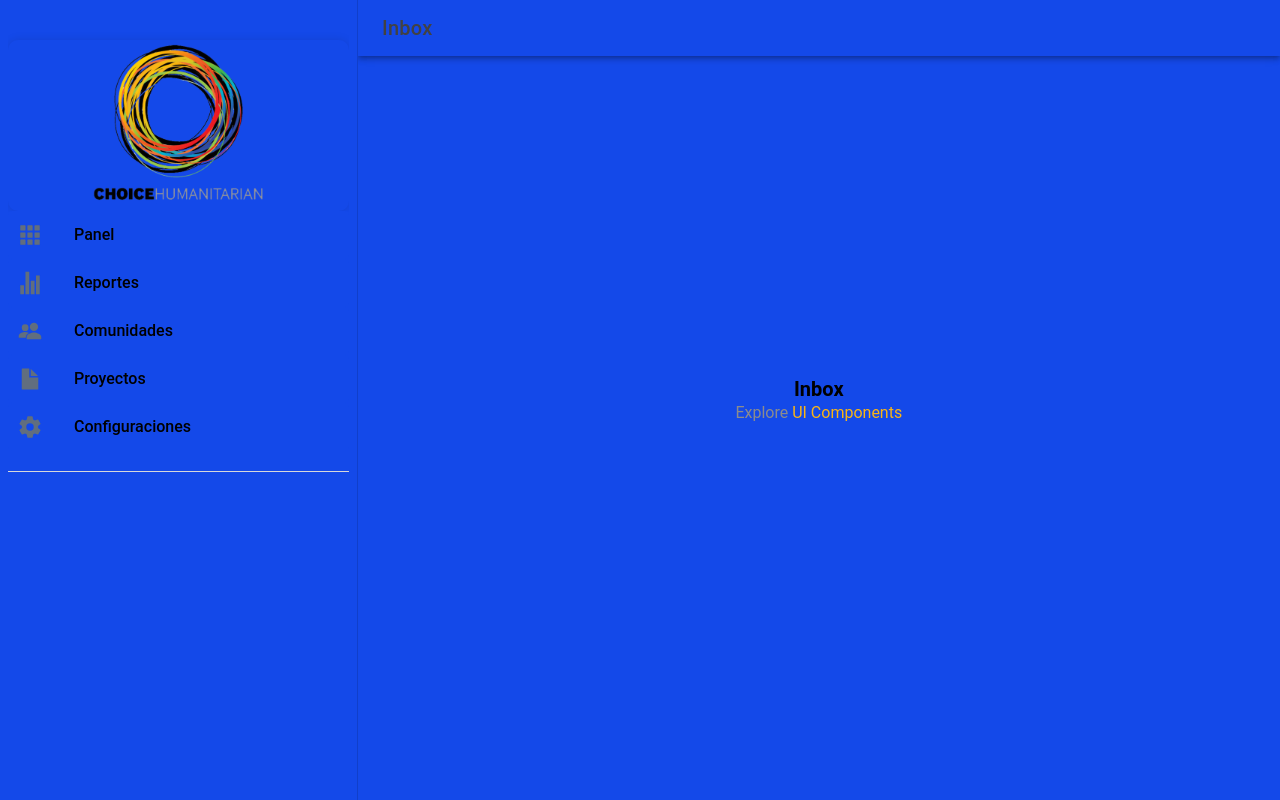
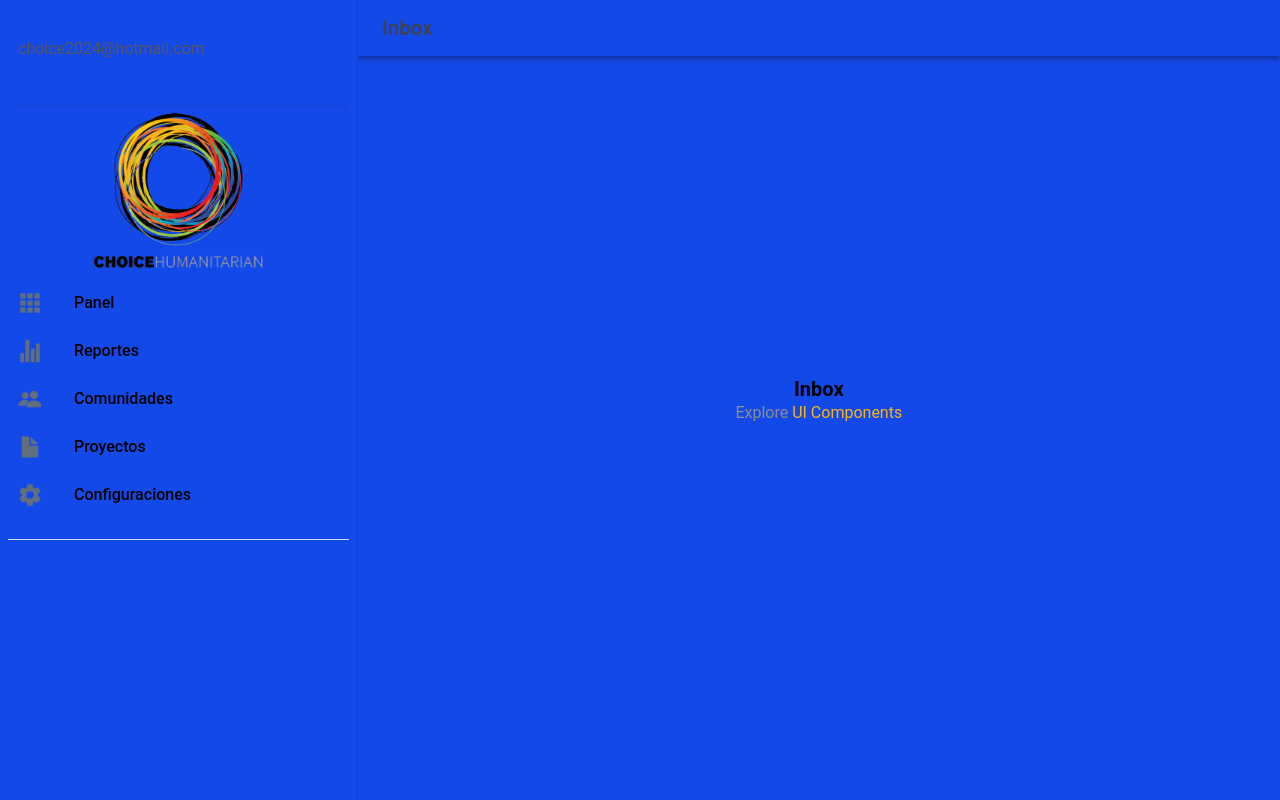
Before and after one commit to codecranium2024/ProyectoChoice, a React (Vite) app: page /folder/Inbox in a window 1280 px wide. Built offline with nearby package versions, Linux system fonts and the light colour scheme.

Commit message:
subiendo cambios

```diff
--- a/src/components/Menu.tsx
+++ b/src/components/Menu.tsx
@@ -1,3 +1,4 @@
+import React, { useState } from 'react';
 import {
   IonContent,
   IonIcon,
@@ -18,6 +19,7 @@ interface AppPage {
   url: string;
   iosIcon: string;
   mdIcon: string;
+  subPages?: { title: string; url: string }[];
 }
 
 const appPages: AppPage[] = [
@@ -31,50 +33,111 @@ const appPages: AppPage[] = [
     title: 'Reportes',
     url: '/folder/Reportes',
     iosIcon: statsChartOutline,
-    mdIcon: statsChartSharp
+    mdIcon: statsChartSharp,
+    subPages: [
+      { title: 'Visualizar', url: '' },
+      { title: 'Comunidades', url: '/Comunidad' },
+      { title: 'subtest3', url: '' },
+      { title: 'Mapa', url: '' },
+    ]
   },
   {
     title: 'Comunidades',
     url: '/folder/Comunidades',
     iosIcon: peopleOutline,
-    mdIcon: peopleSharp
+    mdIcon: peopleSharp,
+    subPages: [
+      { title: 'Visualizar', url: '' },
+      { title: 'Comunidades', url: '/Comunidad' },
+      { title: 'subtest3', url: '' },
+      { title: 'Mapa', url: '' },
+    ]
   },
   {
     title: 'Proyectos',
     url: '/folder/Proyectos',
     iosIcon: documentOutline,
-    mdIcon: documentSharp
+    mdIcon: documentSharp,
+    subPages: [
+      { title: 'Visualizar', url: '' },
+      { title: 'Comunidades', url: '/Comunidad' },
+      { title: 'subtest3', url: '' },
+      { title: 'Mapa', url: '' },
+    ]
   },
   {
     title: 'Configuraciones',
     url: '/folder/Configuraciones',
     iosIcon: settingsOutline,
-    mdIcon: settingsSharp
+    mdIcon: settingsSharp,
+    subPages: [
+      { title: 'Visualizar', url: '' },
+      { title: 'Comunidades', url: '/Comunidad' },
+      { title: 'subtest3', url: '' },
+      { title: 'Mapa', url: '' },
+    ]
   },
 ];
 
 const Menu: React.FC = () => {
   const location = useLocation();
 
+  // Estado para controlar el submenú abierto
+  const [openSubMenu, setOpenSubMenu] = useState<string | null>(null);
+
+  // Función para alternar el submenú
+  const toggleSubMenu = (title: string) => {
+    setOpenSubMenu(openSubMenu === title ? null : title);
+  };
+
   return (
     <IonMenu contentId="main" type="overlay">
       <IonContent>
+        <br />
+        <IonNote>choice2024@hotmail.com</IonNote>
         <IonList id="inbox-list">
-          <Logo/>
-          {appPages.map((appPage, index) => {
-            return (
-              <IonMenuToggle key={index} autoHide={false}>
-                <IonItem className={location.pathname === appPage.url ? 'selected' : ''} routerLink={appPage.url} routerDirection="none" lines="none" detail={false}>
+          <Logo />
+
+          {/* Mapeo del menú principal y submenús */}
+          {appPages.map((appPage, index) => (
+            <div key={index}>
+              <IonMenuToggle autoHide={false}>
+                <IonItem
+                  className={location.pathname === appPage.url ? 'selected' : ''}
+                  routerLink={appPage.url}
+                  routerDirection="none"
+                  lines="none"
+                  detail={false}
+                  onClick={appPage.subPages ? () => toggleSubMenu(appPage.title) : undefined} // Manejador para alternar submenú
+                >
                   <IonIcon aria-hidden="true" slot="start" ios={appPage.iosIcon} md={appPage.mdIcon} />
                   <IonLabel>{appPage.title}</IonLabel>
                 </IonItem>
               </IonMenuToggle>
-            );
-          })}
+
+              {/* Verifica si la página tiene subpáginas y si su submenú debe mostrarse */}
+              {appPage.subPages && openSubMenu === appPage.title && (
+                <IonList className="subpage-list">
+                  {appPage.subPages.map((subPage, subIndex) => (
+                    <IonMenuToggle key={subIndex} autoHide={false}>
+                      <IonItem
+                        className={location.pathname === subPage.url ? 'selected' : ''}
+                        routerLink={subPage.url}
+                        routerDirection="none"
+                        lines="none"
+                        detail={false}
+                      >
+                        <IonLabel className="subpage-label">{subPage.title}</IonLabel>
+                      </IonItem>
+                    </IonMenuToggle>
+                  ))}
+                </IonList>
+              )}
+            </div>
+          ))}
         </IonList>
       </IonContent>
     </IonMenu>
   );
 };
-
 export default Menu;
```
